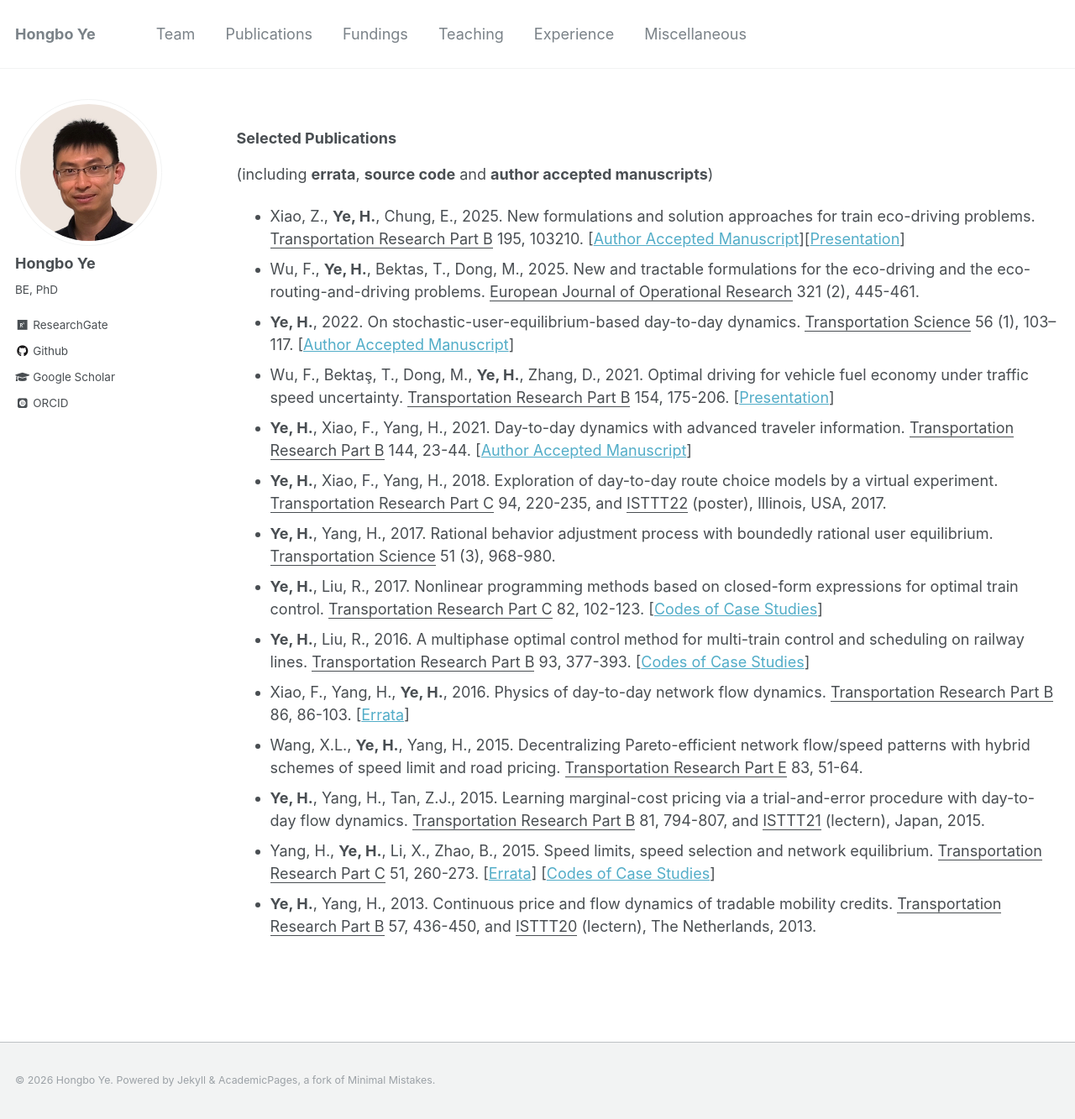
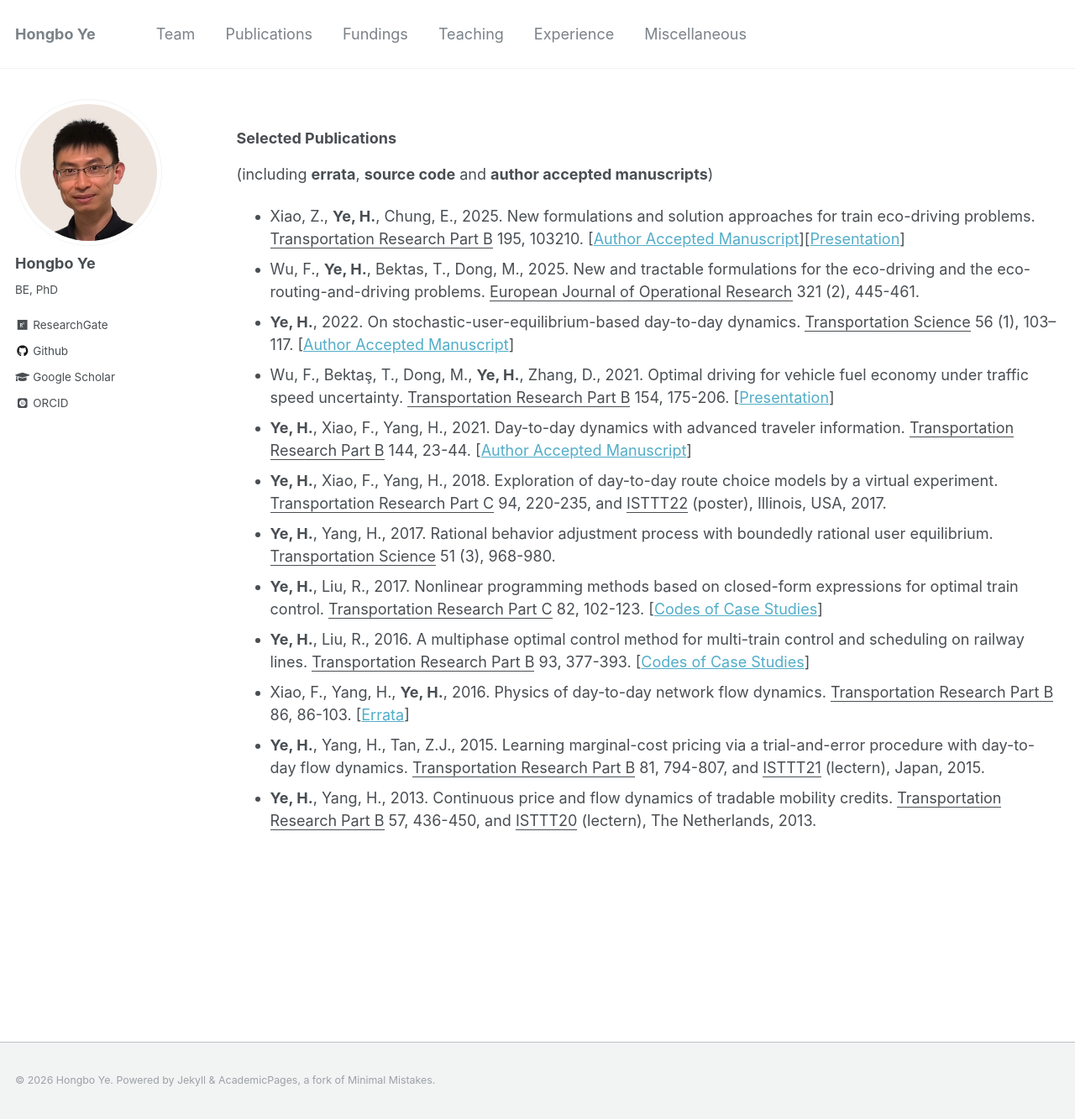
Before and after one commit to hb-ye/hb-ye.github.io, a Jekyll site: the page built from _pages/publications.md, in a window 1280 px wide and 1333 px high. Shown: the whole window at 84% size. Built offline with Jekyll 4.4.1, drawn with Linux system fonts in a browser that asks for light colours; some web fonts are replaced.

Commit message:
Update publications.md

```diff
--- a/_pages/publications.md
+++ b/_pages/publications.md
@@ -29,7 +29,5 @@ author_profile: true
 - **Ye, H.**, Liu, R., 2017. Nonlinear programming methods based on closed-form expressions for optimal train control. <u>Transportation Research Part C</u> 82, 102-123. [[Codes of Case Studies](/files/2017YL_codes.zip)]
 - **Ye, H.**, Liu, R., 2016. A multiphase optimal control method for multi-train control and scheduling on railway lines. <u>Transportation Research Part B</u> 93, 377-393. [[Codes of Case Studies](/files/2016YL_codes.zip)]
 - Xiao, F., Yang, H., **Ye, H.**, 2016. Physics of day-to-day network flow dynamics. <u>Transportation Research Part B</u> 86, 86-103. [[Errata](/files/2016XYY_Errata.pdf)]
-- Wang, X.L., **Ye, H.**, Yang, H., 2015. Decentralizing Pareto-efficient network flow/speed patterns with hybrid schemes of speed limit and road pricing. <u>Transportation Research Part E</u> 83, 51-64.
 - **Ye, H.**, Yang, H., Tan, Z.J., 2015. Learning marginal-cost pricing via a trial-and-error procedure with day-to-day flow dynamics. <u>Transportation Research Part B</u> 81, 794-807, and <u>ISTTT21</u> (lectern), Japan, 2015.
-- Yang, H., **Ye, H.**, Li, X., Zhao, B., 2015. Speed limits, speed selection and network equilibrium. <u>Transportation Research Part C</u> 51, 260-273. [[Errata](/files/2015YYLZ_Errata.txt)] [[Codes of Case Studies](/files/2015YYLZ_codes.zip)]
 - <strong>Ye, H.</strong>, Yang, H., 2013. Continuous price and flow dynamics of tradable mobility credits. <u>Transportation Research Part B</u> 57, 436-450, and <u>ISTTT20</u> (lectern), The Netherlands, 2013.
```
